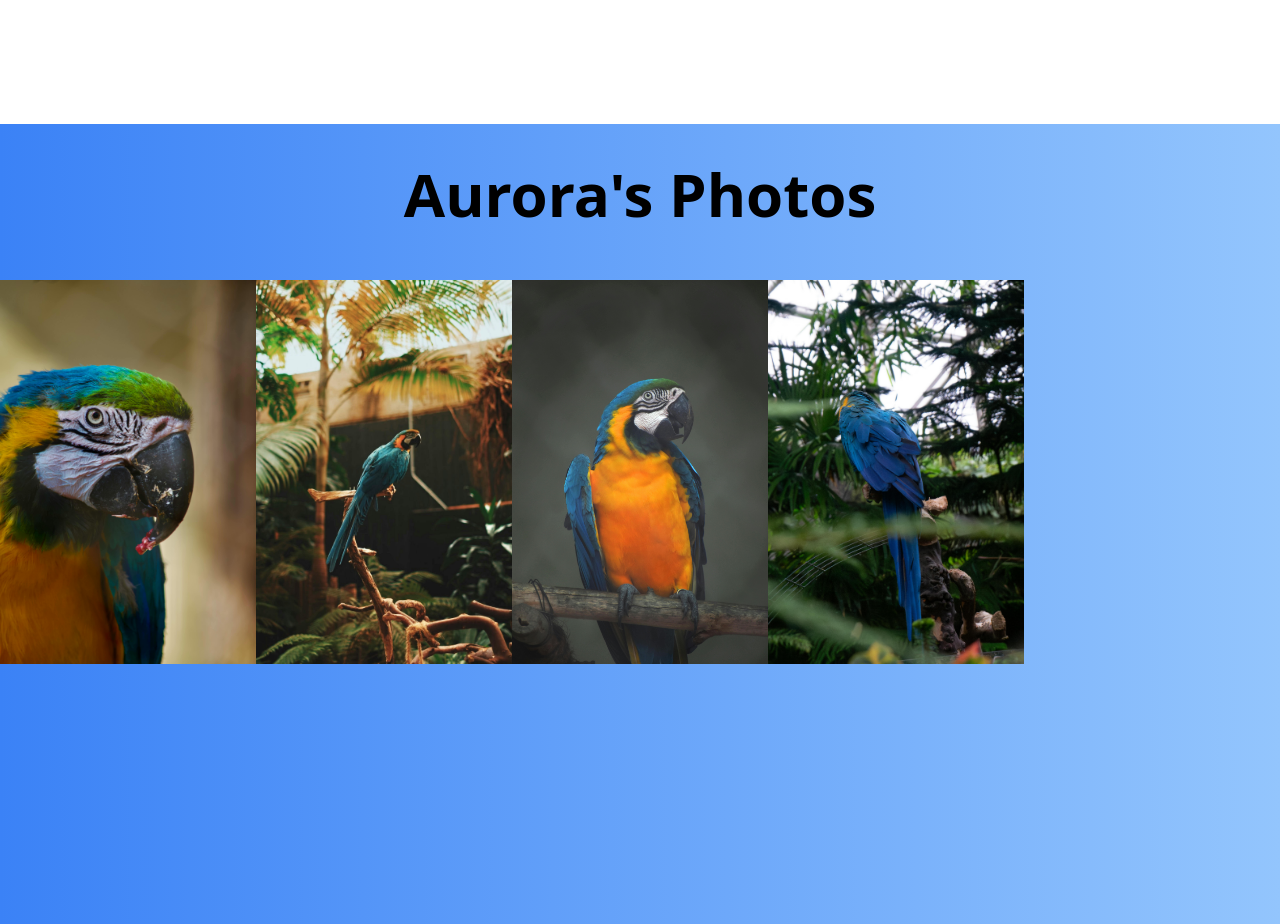
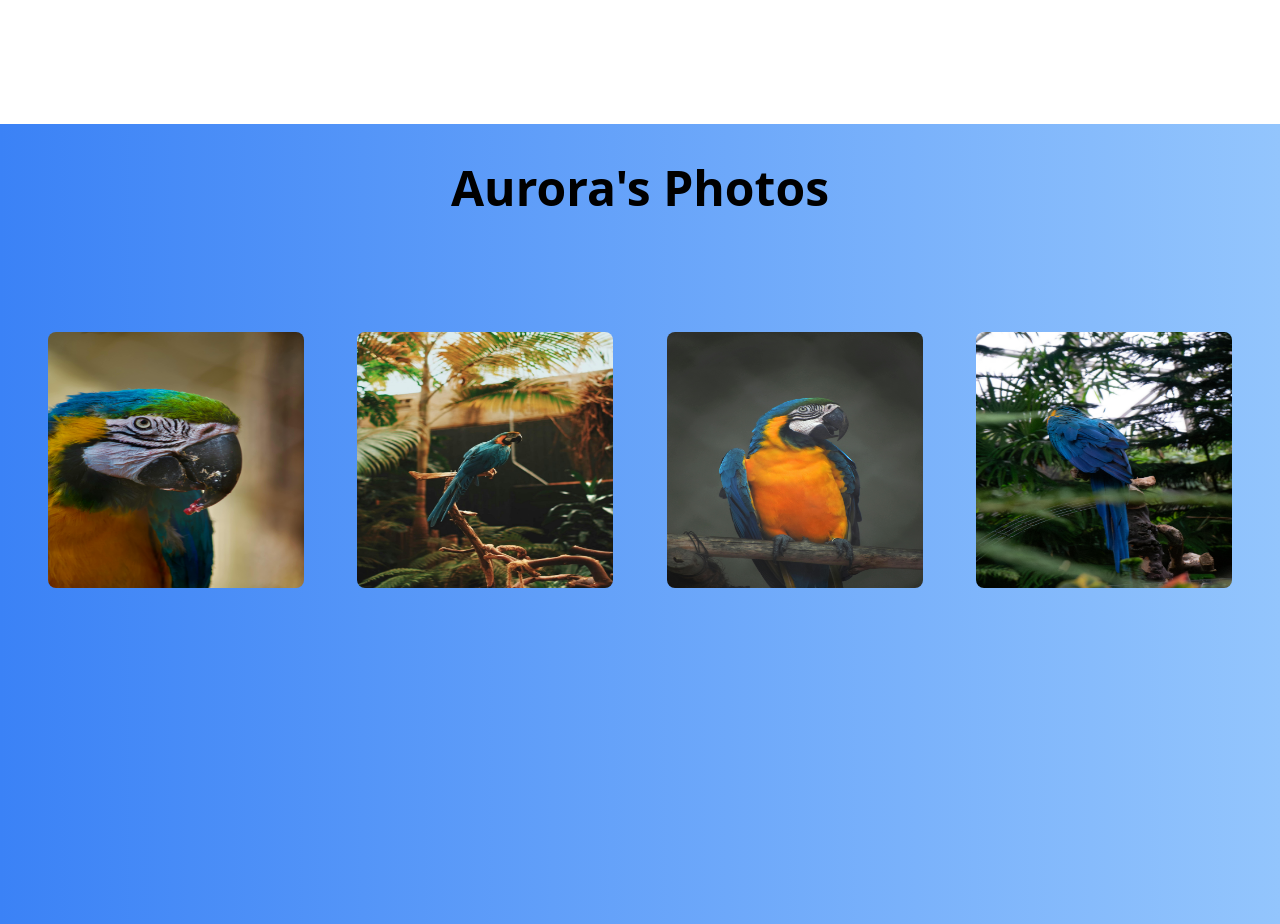
Before and after one commit to TunmiDev/Aurora, a React (Vite) app: page / in a window 1280 px wide. Shown: the part 1660-2584 px from the top of the page. Built offline with nearby package versions, Linux system fonts and the light colour scheme.

Commit message:
Update Gallery.jsx

```diff
--- a/src/Components/Gallery/Gallery.jsx
+++ b/src/Components/Gallery/Gallery.jsx
@@ -6,19 +6,19 @@ import photo4 from "../../assets/photo4.jpg";
 
 const AuroraPhotos = () => {
   return (
-    <div className="relative h-screen bg-gradient-to-r from-blue-500 to-blue-300">
+    <div className="relative h-screen flex-col  bg-gradient-to-r from-blue-500 to-blue-300">
       {/* Text at the Top Center */}
       <div>
-        <h1 className="relative inset-x-0 top-10 text-6xl font-bold text-black dark:text-white text-center ">
+        <h1 className="relative inset-x-0 top-10 text-6xl sm:text-5xl font-bold text-black dark:text-white text-center ">
           Aurora's Photos
         </h1>
       </div>
       {/*Images*/}
-      <div className="w-64 h-64 flex  items-center justify-between inset-x-0 rounded-lg absolute mt-40">
-        <img src={photo1} alt="bird pic" />
-        <img src={photo2} alt="bird pic" />
-        <img src={photo3} alt="bird pic" />
-        <img src={photo4} alt="bird pic" />
+      <div className=" flex  gap-9  items-center sm:flex-row justify-between inset-x-0  absolute mt-40 mx-12 ">
+        <img src={photo1} alt="bird pic" className="rounded-lg h-64 w-64 " />
+        <img src={photo2} alt="bird pic" className="rounded-lg h-64 w-64" />
+        <img src={photo3} alt="bird pic" className="rounded-lg h-64 w-64" />
+        <img src={photo4} alt="bird pic" className="rounded-lg h-64 w-64" />
       </div>
     </div>
   );
```
